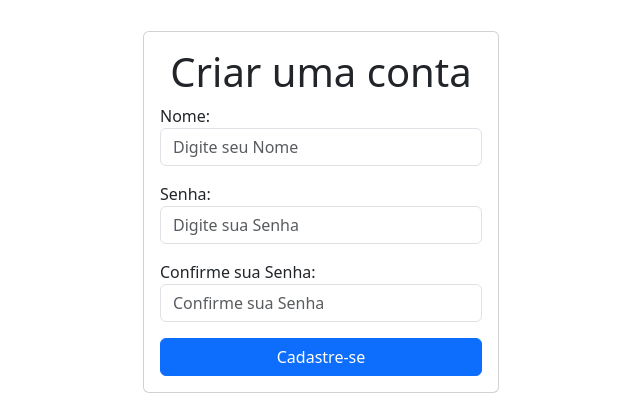
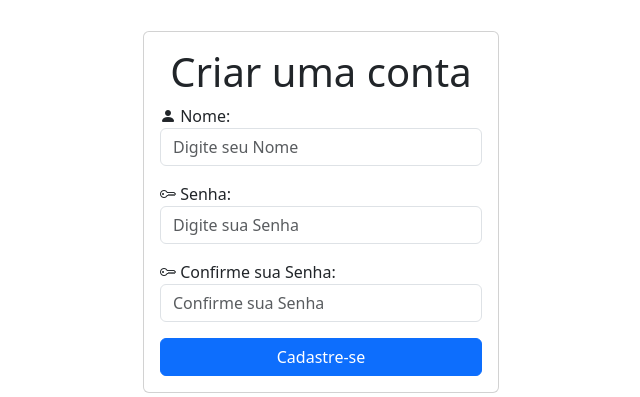
Before and after one commit to WloiolaNet/django-auth-crud, a Django app: page /signup/ in a window 1280 px wide. Shown: the part 161-558 px from the top of the page, without its empty margins (319-959 px from the left). Run offline with Django 5.2, Linux system fonts and the light colour scheme.

Commit message:
commit DEBUG

```diff
--- a/tasks/templates/signin.html
+++ b/tasks/templates/signin.html
@@ -25,6 +25,7 @@
                 </div>
 
                 <div class="mb-3">
+                    <i class="bi bi-key"></i>
                     <label for="password">Senha:</label>
                     <input type="password" name="password" id="password"
                     class="form-control" placeholder="Digite sua Senha">
--- a/tasks/templates/signup.html
+++ b/tasks/templates/signup.html
@@ -18,18 +18,21 @@
                 {% csrf_token %}
 
                 <div class="mb-3">
+                    <i class="bi bi-person-fill"></i>
                     <label for="username">Nome:</label>
                     <input type="text" name="username" id="username"
                     class="form-control" placeholder="Digite seu Nome" required>
                 </div>
 
                 <div class="mb-3">
+                    <i class="bi bi-key"></i>
                     <label for="password1">Senha:</label>
                     <input type="password" name="password1" id="password1"
                     class="form-control" placeholder="Digite sua Senha" required autocomplete="off">
                 </div>
 
                 <div class="mb-3">
+                    <i class="bi bi-key"></i>
                     <label for="password2">Confirme sua Senha:</label>
                     <input type="password" name="password2" id="password2"
                     class="form-control" placeholder="Confirme sua Senha" required autocomplete="off">
```
